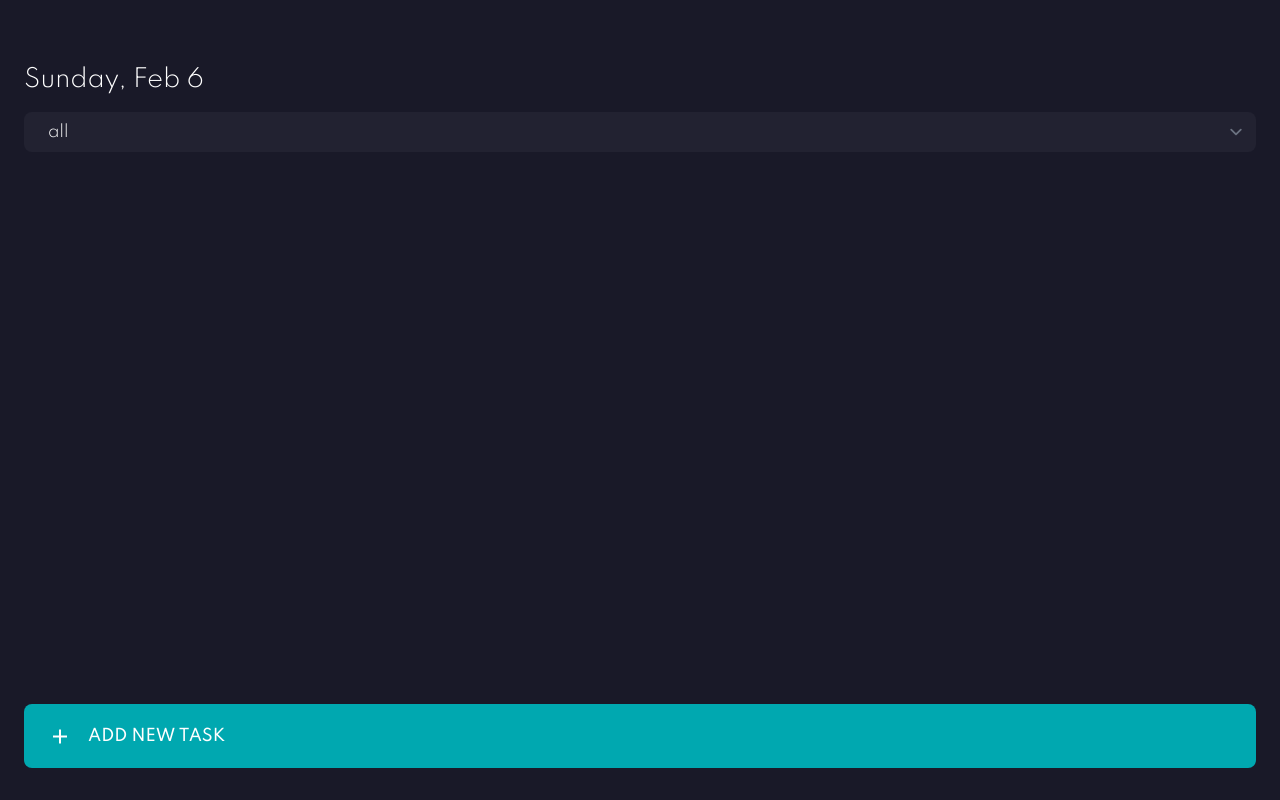
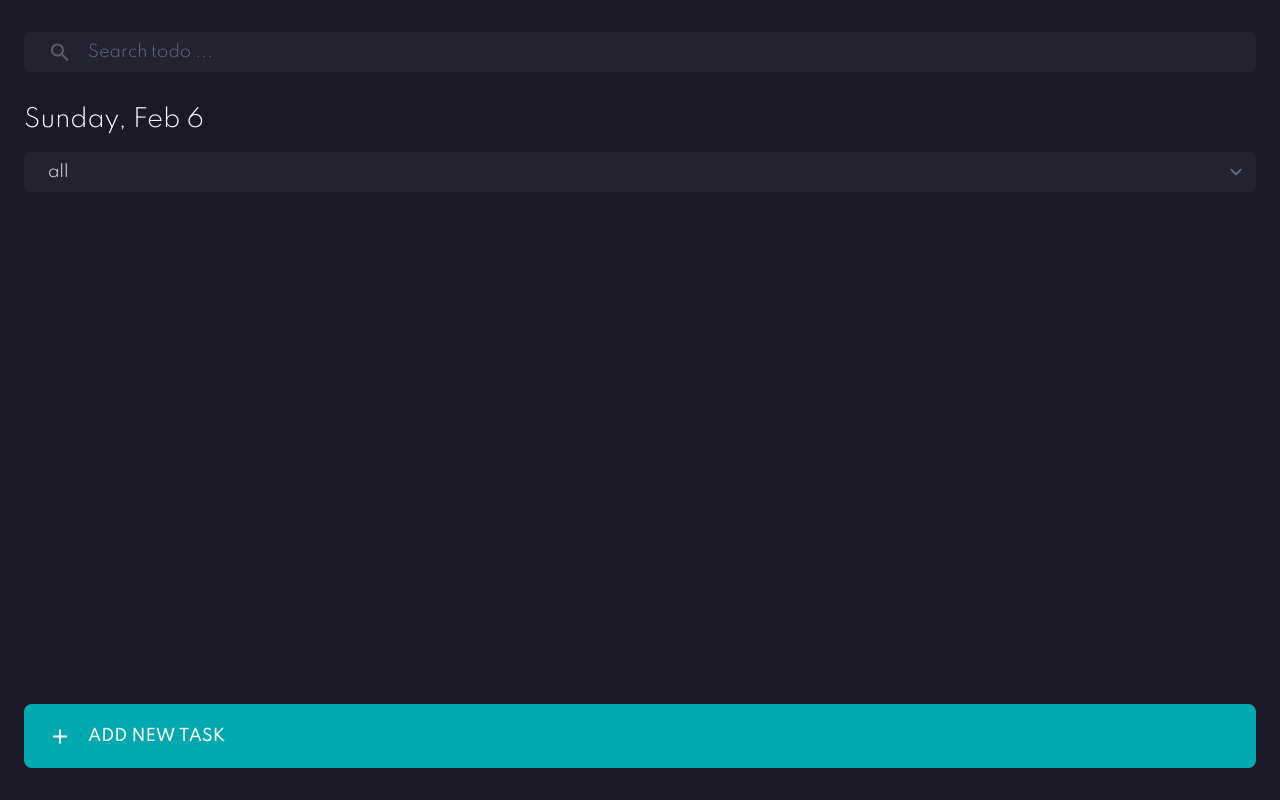
Before and after one commit to hendrikmitk/feito-react, a React (Vite) app: page / in a window 1280 px wide. Built offline with nearby package versions, Linux system fonts and the light colour scheme.

Commit message:
feat: Build and integrate search UI

```diff
--- a/src/App.jsx
+++ b/src/App.jsx
@@ -2,12 +2,14 @@ import React, { useState, useEffect } from 'react';
 import TodoFilter from './components/TodoFilter';
 import TodoInput from './components/TodoInput';
 import TodoList from './components/TodoList';
+import TodoSearch from './components/TodoSearch';
 
 const App = () => {
   const [inputText, setInputText] = useState('');
   const [todos, setTodos] = useState([]);
   const [filterStatus, setFilterStatus] = useState('all');
   const [filteredTodos, setFilteredTodos] = useState([]);
+  const [searchString, setSearchString] = useState('');
 
   useEffect(() => {
     getLocalTodos();
@@ -43,9 +45,13 @@ const App = () => {
 
   return (
     <div
-      className={`bg-blue-dark font-spartan flex min-h-full flex-col justify-between px-6 py-8 font-light text-white`}
+      className={`flex min-h-full flex-col justify-between bg-blue-dark px-6 py-8 font-spartan font-light text-white`}
     >
       <div>
+        <TodoSearch
+          searchString={searchString}
+          setSearchString={setSearchString}
+        />
         <h1 className="pt-8 pb-4 text-2xl">
           {new Date().toLocaleDateString('en-us', {
             weekday: 'long',
--- /dev/null
+++ b/src/components/TodoSearch.jsx
@@ -0,0 +1,34 @@
+import React from 'react';
+import { Clear, Search } from '@mui/icons-material';
+
+const TodoSearch = ({ searchString, setSearchString }) => {
+  const inputSearchHandler = (e) => {
+    setSearchString(e.target.value);
+  };
+
+  const clearSearchHandler = (e) => {
+    e.preventDefault();
+    setSearchString('');
+  };
+
+  return (
+    <form className="relative rounded-lg bg-blue-light text-[#5d5d61]">
+      <input
+        className="inset-0 w-full rounded-lg border-none bg-transparent px-6 py-2 pl-16 focus:ring-2 focus:ring-green-dark focus:placeholder:text-transparent"
+        type="text"
+        value={searchString}
+        onChange={inputSearchHandler}
+        placeholder="Search todo ..."
+        autoComplete="off"
+      />
+      <button
+        className="absolute left-6 bottom-1/2 translate-y-1/2"
+        onClick={clearSearchHandler}
+      >
+        {searchString ? <Clear /> : <Search />}
+      </button>
+    </form>
+  );
+};
+
+export default TodoSearch;
```
